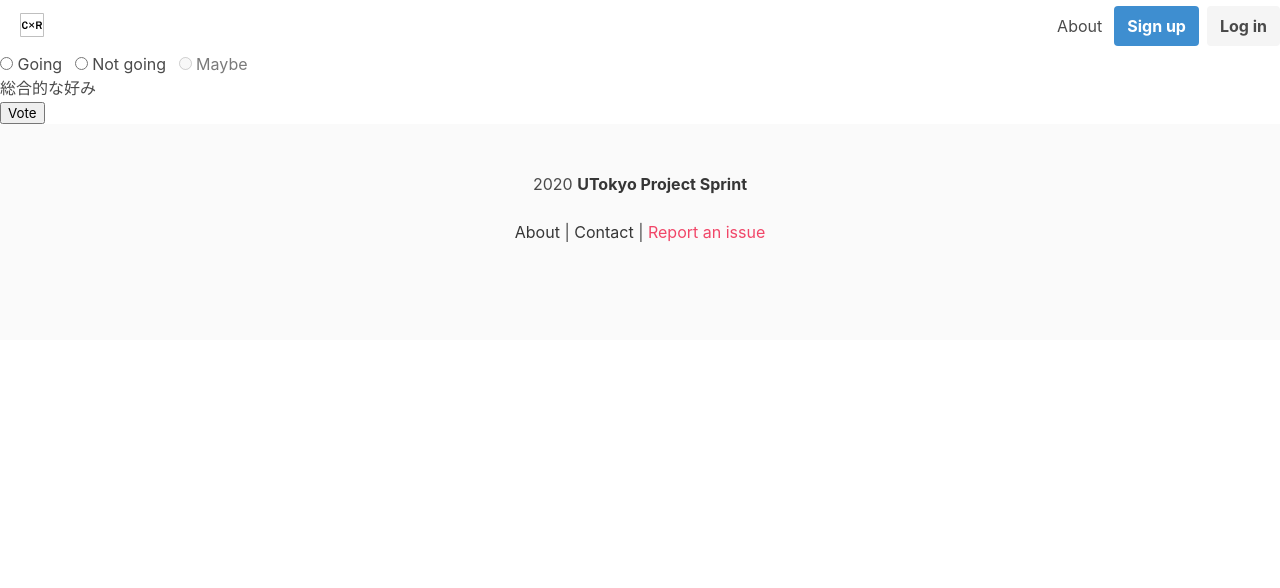
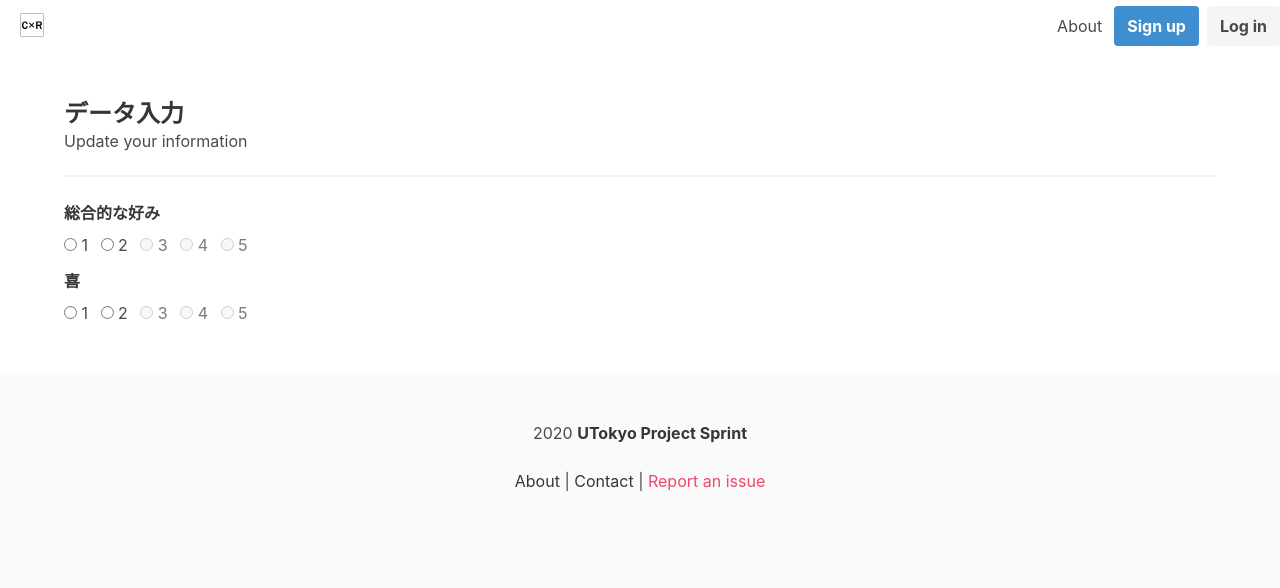
Before and after one commit to Cross-Recommender/CR_public, a Django app: page /mkdata/1/ in a window 1280 px wide. Shown: the top 588 px of the page. Run offline with Django 3.2, Linux system fonts and the light colour scheme; some libraries are stand-ins or nearby versions.

Commit message:
Made a CollectDataForm

```diff
--- a/cms/templates/cms/user_update.html
+++ b/cms/templates/cms/user_update.html
@@ -52,10 +52,6 @@
                 </p>
             </div>
         </form>
-        <hr>
-        <a href="{% url 'cms:user_delete' user.pk %}">
-            <button class="button is-danger is-outlined">削除</button>
-        </a>
     </div>
 </section>
 {% endblock %}
--- a/mkdata/templates/mkdata/sampleform.html
+++ b/mkdata/templates/mkdata/sampleform.html
@@ -8,28 +8,63 @@
 <h1>{{ work.name }}</h1>
 
 {% block content %}
-
-{% if error_message %}<p><strong>{{ error_message }}</strong></p>{% endif %}
-
+<section class="section">
+    <div class="container is-mobile">
+        <h1 class="title is-4">データ入力</h1>
+        <h2 class="subtitle is-6">Update your information</h2>
+        <hr>
+        <form method="post" action="">
+            {% csrf_token %}
+            <div class="field">
+                <label class="label">総合的な好み</label>
                 <div class="control">
                   <label class="radio">
-    <input type="radio" name="rsvp">
-    Going
+                    <input type="radio" name="like">
+                    1
                   </label>
                   <label class="radio">
-    <input type="radio" name="rsvp">
-    Not going
+                    <input type="radio" name="like">
+                    2
                   </label>
                   <label class="radio" disabled>
-    <input type="radio" name="rsvp" disabled>
-    Maybe
+                    <input type="radio" name="like" disabled>
+                    3
+                  </label>
+                  <label class="radio" disabled>
+                    <input type="radio" name="like" disabled>
+                    4
+                  </label>
+                  <label class="radio" disabled>
+                    <input type="radio" name="like" disabled>
+                    5
                   </label>
                 </div>
-
-<form action="{% url 'mkdata:vote' pk %}" method="post">
-{% csrf_token %}
-  <h4>総合的な好み</h4>
-  <!-- <label>{{ item }}</label><br> -->
-  <input type="submit" value="Vote">
+            </div>
+            <div class="field">
+                <label class="label">喜</label><div class="control">
+                  <label class="radio">
+                    <input type="radio" name="joy">
+                    1
+                  </label>
+                  <label class="radio">
+                    <input type="radio" name="joy">
+                    2
+                  </label>
+                  <label class="radio" disabled>
+                    <input type="radio" name="joy" disabled>
+                    3
+                  </label>
+                  <label class="radio" disabled>
+                    <input type="radio" name="joy" disabled>
+                    4
+                  </label>
+                  <label class="radio" disabled>
+                    <input type="radio" name="joy" disabled>
+                    5
+                  </label>
+                </div>
+            </div>
         </form>
+    </div>
+</section>
 {% endblock %}
--- a/mkdata/views.py
+++ b/mkdata/views.py
@@ -46,4 +46,4 @@ def vote(request, work_id):
         return HttpResponseRedirect(reverse('polls:results', args=(question.id,)))
     '''
     #return HttpResponseRedirect(reverse('mkdata:index', args=(work.id+1,)))
-    return HttpResponseRedirect(reverse('mkdata:index'))
+    return HttpResponseRedirect(reverse('mkdata:index', args=(work.id+1,)))
```
Also changed, not shown: mkdata/forms.py (+16 -0 lines), mkdata/templates/mkdata/sampleform_memo.html (added, +30 -0 lines). Lines whose indentation alone changed are shown as unchanged.
